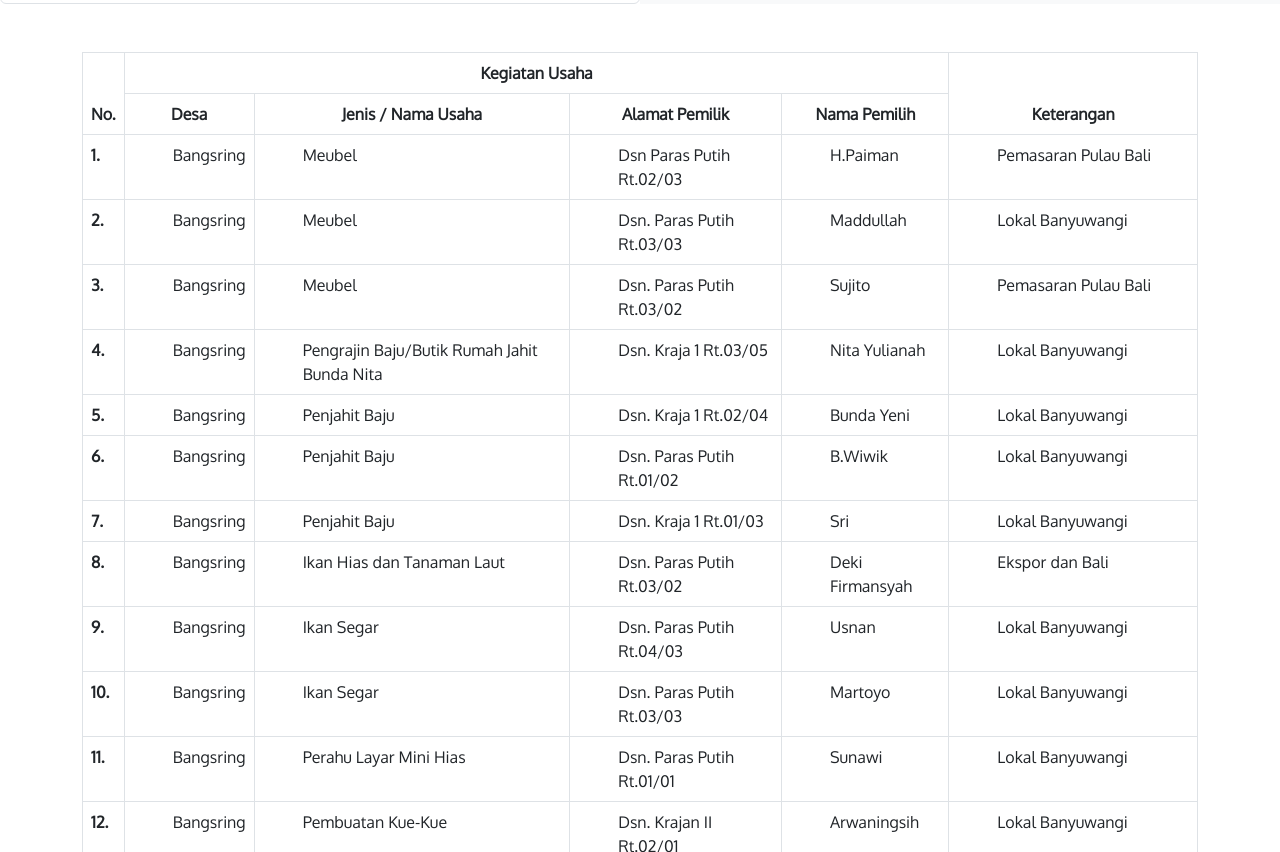
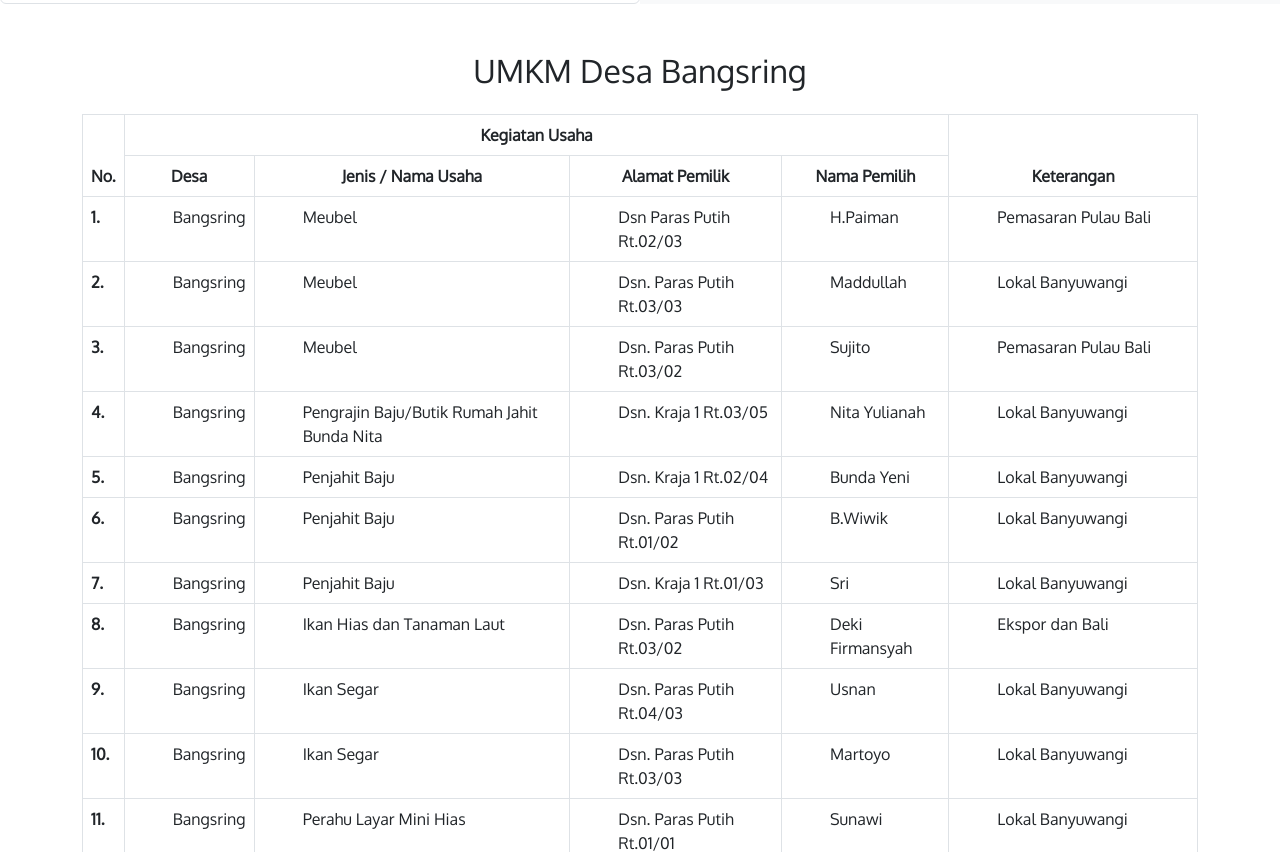
Before and after one commit to GINN30/Information, a website: page profile.html in a window 1280 px wide. Shown: the part 2448-3300 px from the top of the page. Drawn offline with nearby package versions, Linux system fonts and the light colour scheme.

Commit message:
dev page

```diff
--- a/profile.html
+++ b/profile.html
@@ -271,6 +271,7 @@
 
     <section>
         <div class="container-lg">
+            <h2 class="text-center mb-4">UMKM Desa Bangsring</h2>
             <table class="table table-bordered">
                 <thead>
                     <tr>
```
